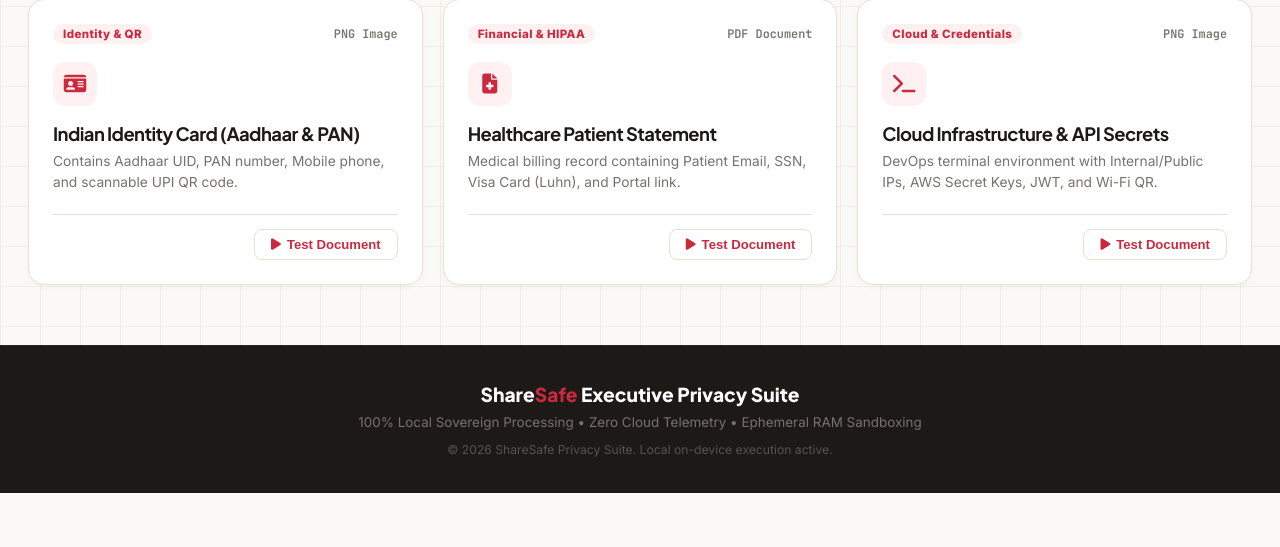
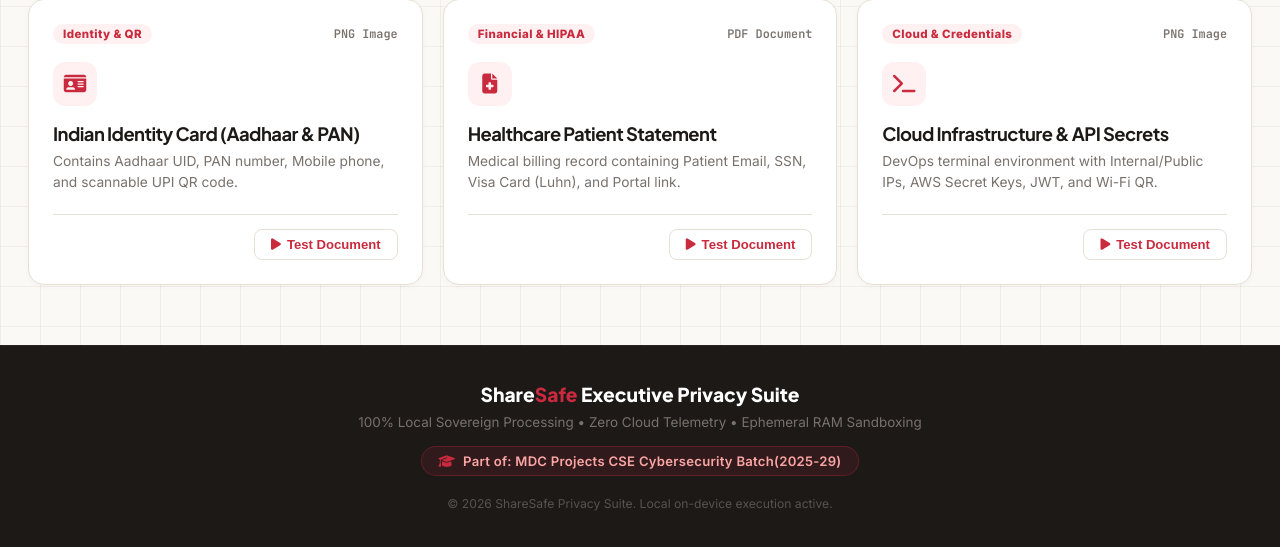
Before and after one commit to Mitangigupta/sharesafe, a Flask app: page / in a window 1280 px wide. Shown: the part 1162-1709 px from the top of the page. Before the commit the page ends 1655 px from the top, so only its background shows below. Run offline with Flask 3, Linux system fonts and the light colour scheme.

Commit message:
feat(ui): add batch attribution badge to site footer

```diff
--- a/static/css/style.css
+++ b/static/css/style.css
@@ -2120,6 +2120,29 @@
     font-size: 0.76rem;
     color: #57534e;
     margin-top: 4px;
+}
+
+.footer-affiliation {
+    margin: 8px 0;
+}
+
+.affiliation-badge {
+    display: inline-flex;
+    align-items: center;
+    gap: 8px;
+    padding: 6px 16px;
+    background: rgba(201, 42, 62, 0.12);
+    border: 1px solid rgba(201, 42, 62, 0.3);
+    border-radius: 999px;
+    font-size: 0.82rem;
+    font-weight: 600;
+    color: #fca5a5;
+    letter-spacing: 0.02em;
+    font-family: var(--font-body);
+}
+
+.affiliation-badge i {
+    color: var(--ruby-primary);
 }
 
 /* Responsive */
--- a/templates/base.html
+++ b/templates/base.html
@@ -69,6 +69,9 @@
         <div class="footer-container-minimal">
             <div class="footer-brand">Share<span>Safe</span> Executive Privacy Suite</div>
             <p>100% Local Sovereign Processing • Zero Cloud Telemetry • Ephemeral RAM Sandboxing</p>
+            <div class="footer-affiliation">
+                <span class="affiliation-badge"><i class="fa-solid fa-graduation-cap"></i> Part of: MDC Projects CSE Cybersecurity Batch(2025-29)</span>
+            </div>
             <div class="footer-bottom-minimal">
                 <span>&copy; 2026 ShareSafe Privacy Suite. Local on-device execution active.</span>
             </div>
```
